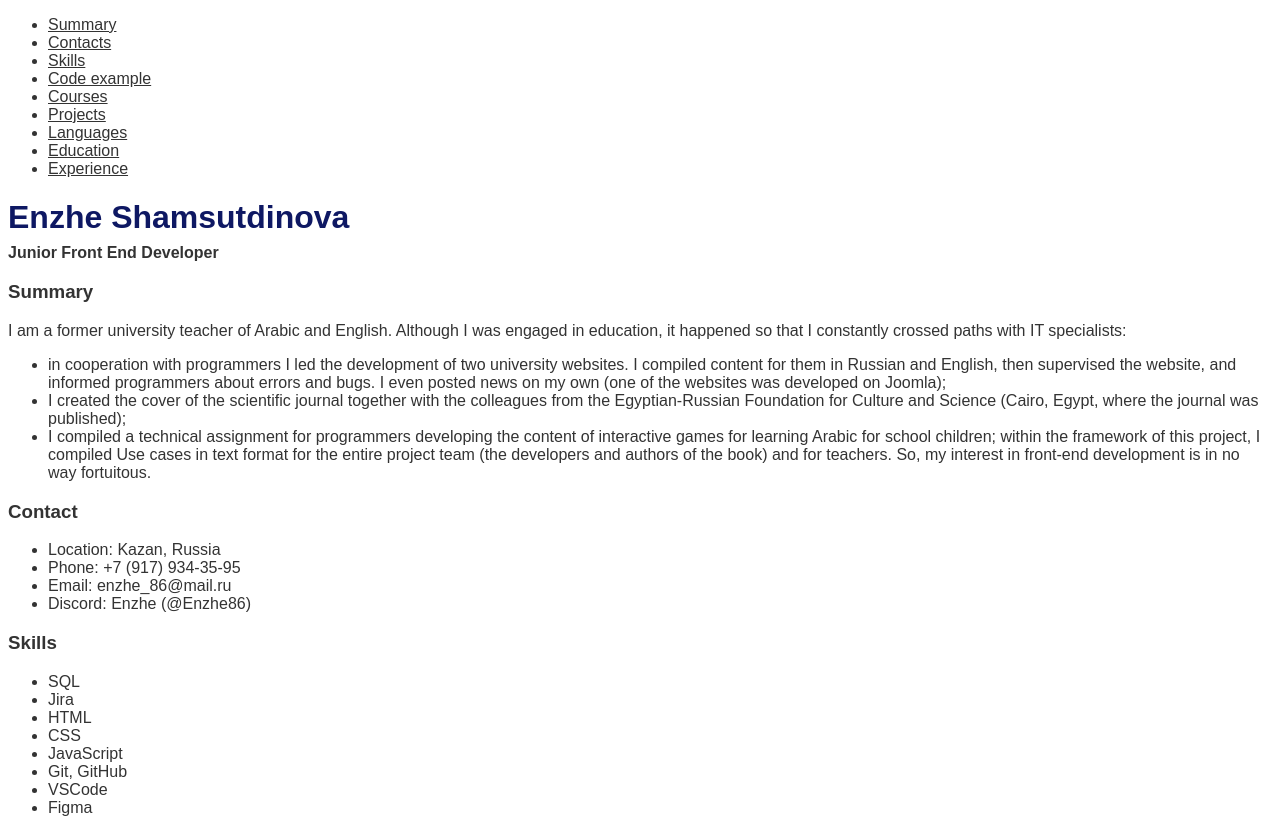
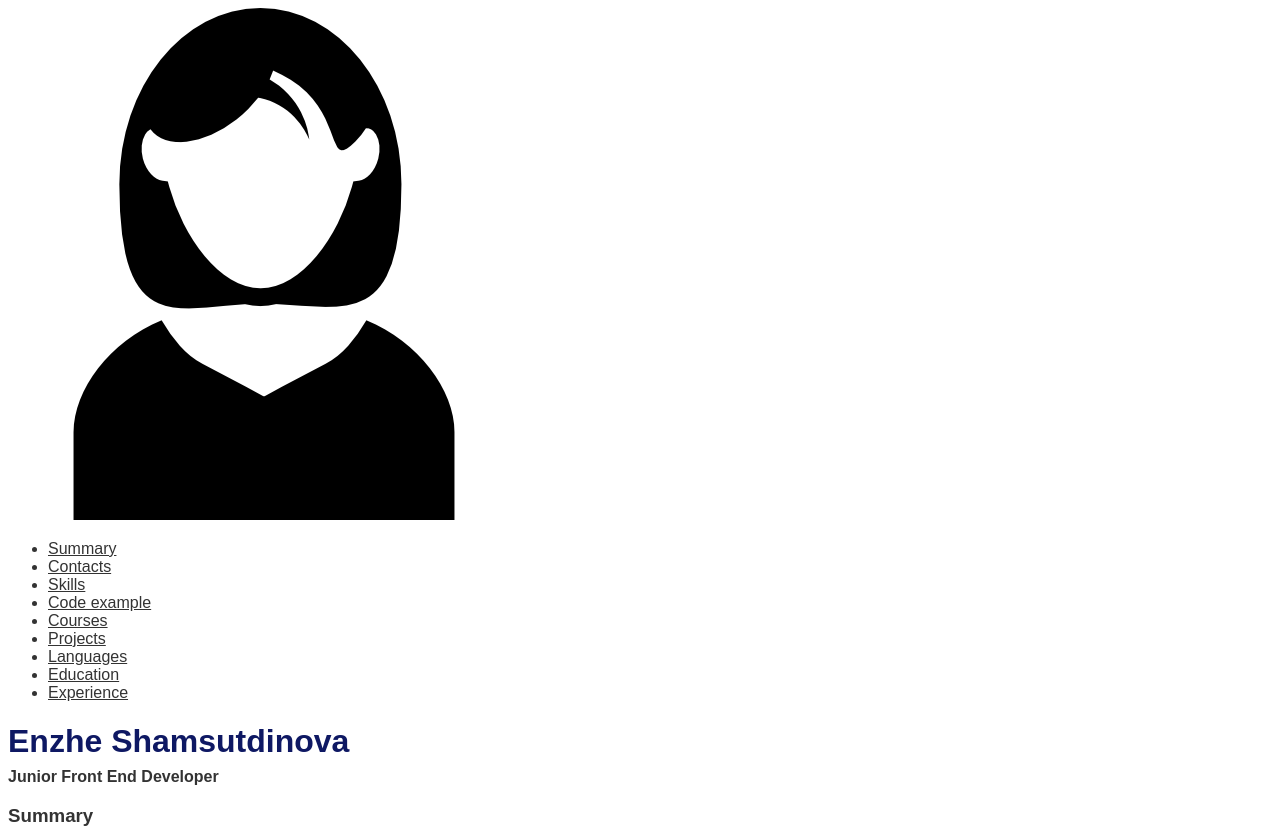
Before and after one commit to Enzhe86/rsschool-cv, a plain HTML site: page index.html in a window 1280 px wide. Shown: the top 830 px of the page. Drawn offline with Linux system fonts and the light colour scheme.

Commit message:
feat: add avatar in html file

```diff
--- a/index.html
+++ b/index.html
@@ -7,6 +7,8 @@
     <title>CV</title>
     <link rel="stylesheet" href="style.css">
     <link rel="icon" href="assets/favicon.ico">
+    <img src="./assets/img/Avatar.png" alt="Avatar">
+
 </head>
 <body>
     <header class = "header">
```
